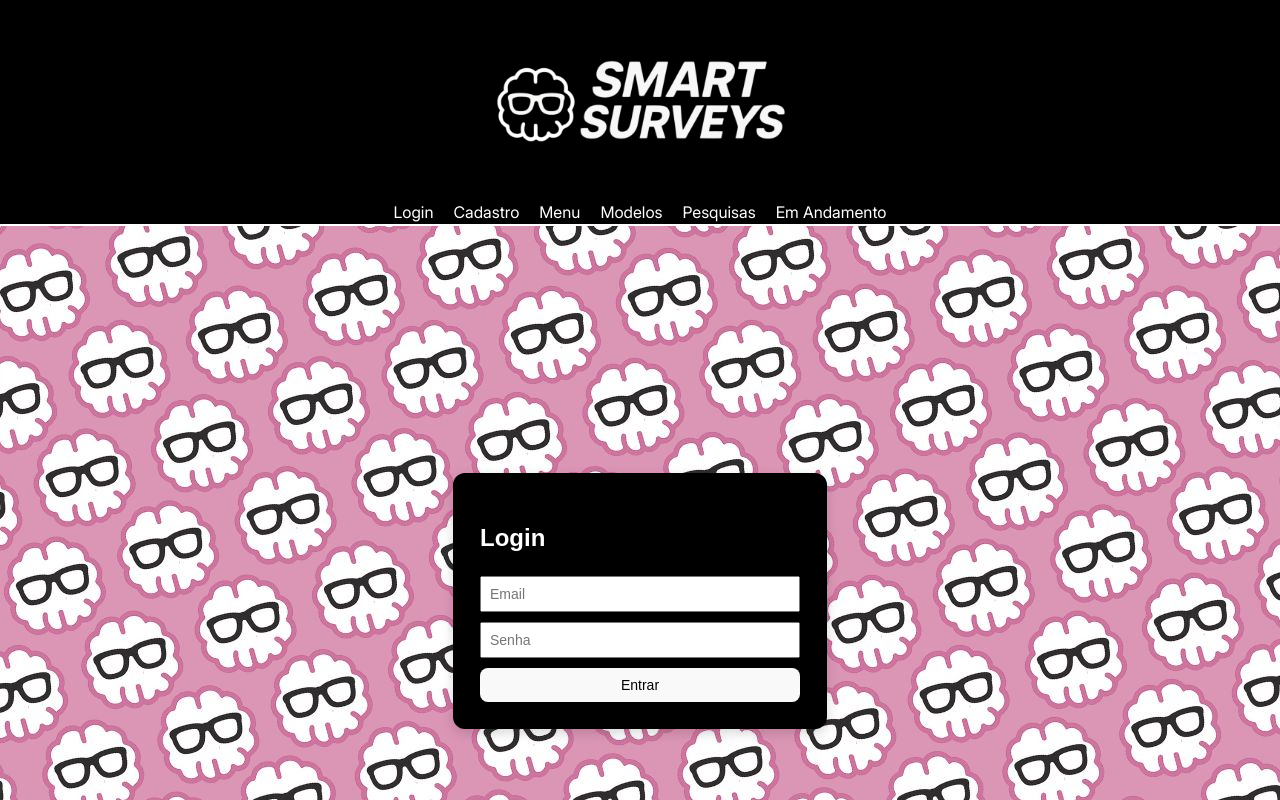
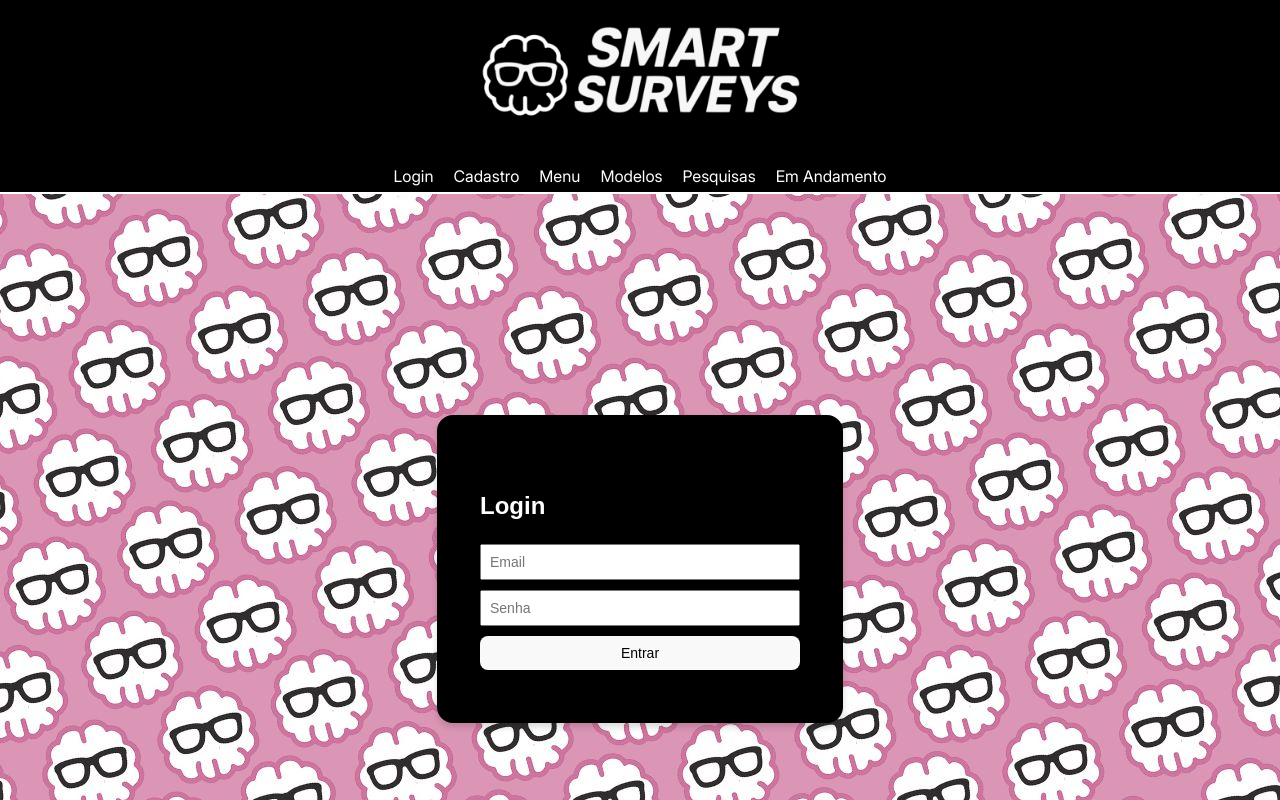
Before and after one commit to Leonardo-Queiroz-1023/Projetos, a React app in the folder Frontend/: page / in a window 1280 px wide. Shown: the top 800 px of the page. Built offline with nearby package versions, Linux system fonts and the light colour scheme; the HTML template or start-up script is replaced by a standard one.

Commit message:
app e perimeterbox

```diff
--- a/Frontend/src/App.jsx
+++ b/Frontend/src/App.jsx
@@ -21,7 +21,7 @@ import ResponderPesquisa from "./pages/ResponderPesquisa.jsx";
 
 export default function App() {
   const navStyle = {
-        padding: "-50px 32px 18px", // mais alto
+    padding: "0 0 4px",          // zero em cima, 4px só pra não colar DEMAIS no menu
     display: "flex",
     flexDirection: "column",
     alignItems: "center",
@@ -39,13 +39,16 @@ export default function App() {
     display: "flex",
     alignItems: "center",
     justifyContent: "center",
-        marginBottom: 0, // mais espaço entre logo e links
+    margin: 0,                  // sem margem extra em volta do container da logo
   };
 
   const brandLogoStyle = {
-        height: "200px",   // 👈 aumente para 90/100 se quiser ainda maior
+    height: "220px",            // tamanho da logo (pode ajustar aqui)
     maxWidth: "100%",
     objectFit: "contain",
+    display: "block",
+    marginTop: "-40px",         // puxa a logo pra cima (come menos espaço preto no topo)
+    marginBottom: "-16px",      // cola a logo no menu, tirando o “buraco” entre eles
   };
 
   const navLinksStyle = {
@@ -54,6 +57,7 @@ export default function App() {
     justifyContent: "center",
     gap: "20px",
     flexWrap: "wrap",
+    marginTop: "0",             // garante que os links não adicionem margem pra baixo da logo
   };
 
   const navLinkStyle = {
@@ -88,12 +92,12 @@ export default function App() {
         <Route path="/register" element={<Register />} />
         <Route path="/menu-central" element={<MenuCentral />} />
 
-                {/* Rotas de Modelos */}
+        {/* Modelos */}
         <Route path="/modelos" element={<ListarModelos />} />
         <Route path="/modelos/criar" element={<CriarModelos />} />
         <Route path="/modelos/editar/:id" element={<EditarModelo />} />
 
-                {/* Rotas de Pesquisas (Admin) */}
+        {/* Pesquisas (Admin) */}
         <Route path="/pesquisas" element={<Pesquisas />} />
         <Route path="/pesquisas/criar" element={<CriarPesquisa />} />
         <Route path="/selecionar-pesquisa" element={<SelecionarPesquisa />} />
--- a/Frontend/src/components/PerimeterBox.jsx
+++ b/Frontend/src/components/PerimeterBox.jsx
@@ -4,9 +4,9 @@ import React from "react";
 const baseStyle = {
   backgroundColor: "black",                 // cor interna do card
   color: "white",
-  padding: "24px",                          // espaço interno
-  borderRadius: "12px",                     // bordas arredondadas
-  boxShadow: "0 4px 12px rgba(0,0,0,0.15)", // sombra
+  padding: "50px 40px",                          // espaço interno
+  borderRadius: "16px",                     // bordas arredondadas
+  boxShadow: "0 4px 6px rgba(0,0,0,0.15)", // sombra
   border: "3px solid black",
   margin: "24px",                           // “perímetro” em volta
 };
```
Lines whose indentation alone changed are shown as unchanged.
